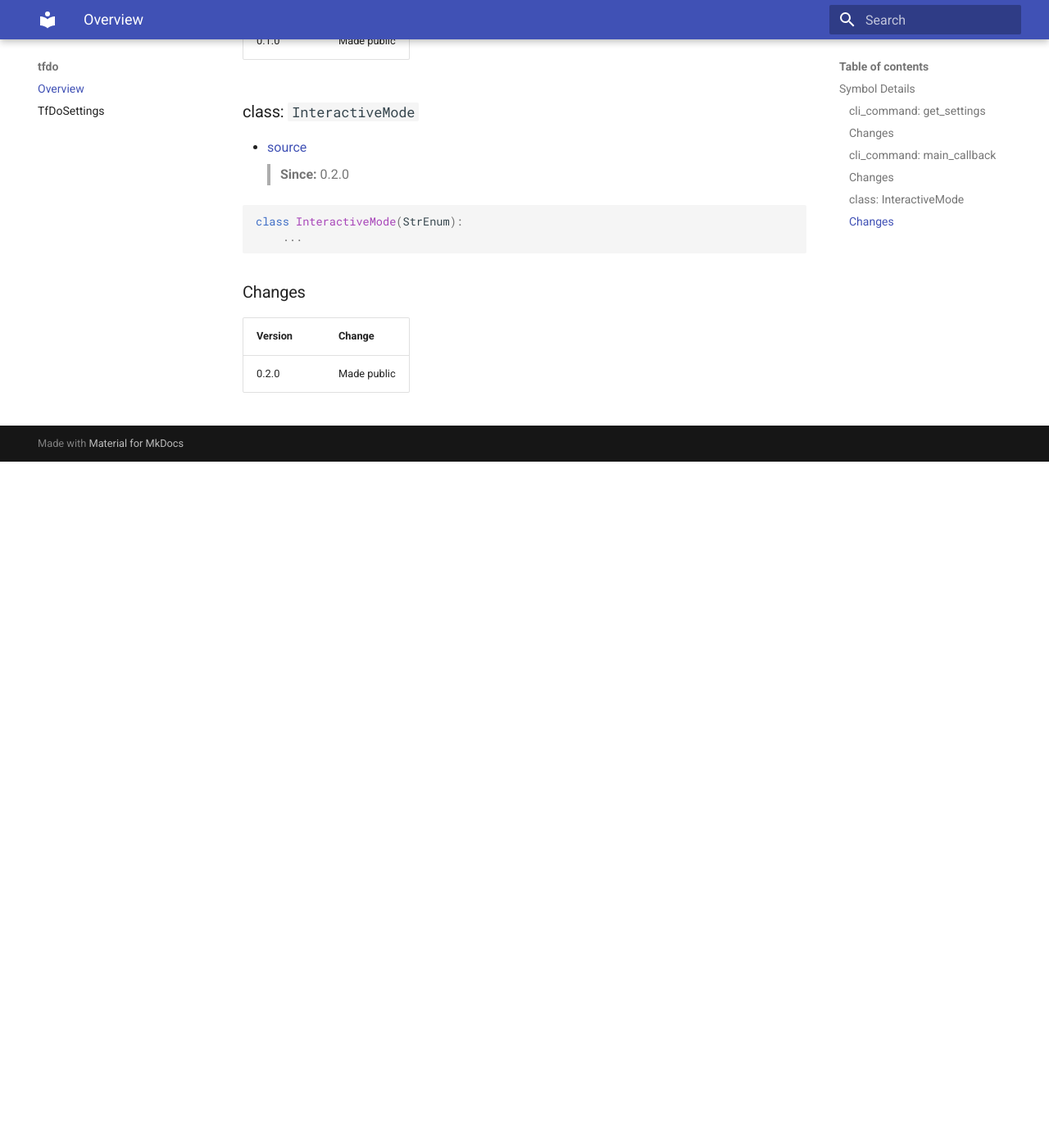
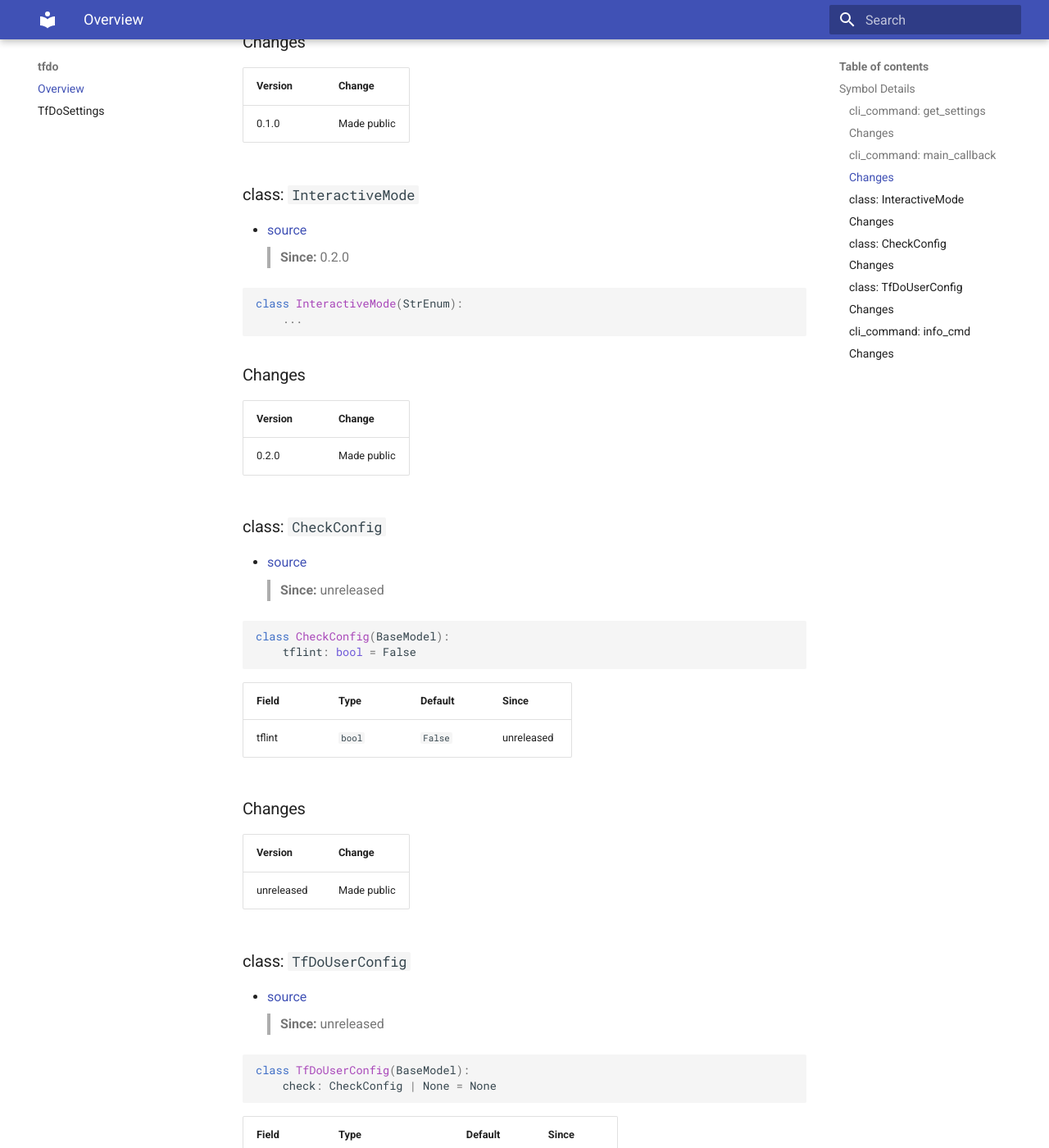
Before and after one commit to EspenAlbert/tfdo, an MkDocs documentation site: the page built from docs/_root/index.md, in a window 1280 px wide and 1400 px high, scrolled down 1667 px. Shown: the whole window at 82% size. Built offline with MkDocs 1.6.1 and Material for MkDocs 9.7.7, drawn with Linux system fonts in a browser that asks for light colours; before the commit the page ends 2230 px from its top, so only the background shows below that; some of the changed text lies outside the part shown.

Commit message:
feat: Add CheckConfig and TfDoUserConfig classes, enhance documentation with new settings and commands

````diff
--- a/.groups.yaml
+++ b/.groups.yaml
@@ -2,11 +2,15 @@
 groups:
 - name: __ROOT__
   owned_modules:
+  - _internal.core.cmd_info
   - _internal.settings
   - _internal.typer_app
   owned_refs:
+  - _internal.core.cmd_info.info_cmd
+  - _internal.settings.CheckConfig
   - _internal.settings.InteractiveMode
   - _internal.settings.TfDoSettings
+  - _internal.settings.TfDoUserConfig
   - _internal.typer_app.get_settings
   - _internal.typer_app.main_callback
 - name: core
--- a/docs/_root/index.md
+++ b/docs/_root/index.md
@@ -4,9 +4,12 @@
 <!-- === OK_EDIT: pkg-ext header === -->
 
 <!-- === DO_NOT_EDIT: pkg-ext symbols === -->
+- [`CheckConfig`](#checkconfig_def)
 - [`InteractiveMode`](#interactivemode_def)
 - [TfDoSettings](./tfdosettings.md)
+- [`TfDoUserConfig`](#tfdouserconfig_def)
 - [`get_settings`](#get_settings_def)
+- [`info_cmd`](#info_cmd_def)
 - [`main_callback`](#main_callback_def)
 <!-- === OK_EDIT: pkg-ext symbols === -->
 
@@ -65,7 +68,7 @@ def main_callback(*, binary: str = 'terraform', tf_version: str | None = ..., wo
 <a id="interactivemode_def"></a>
 
 ### class: `InteractiveMode`
-- [source](../../tfdo/_internal/settings.py#L12)
+- [source](../../tfdo/_internal/settings.py#L20)
 > **Since:** 0.2.0
 
 ```python
@@ -79,3 +82,67 @@ class InteractiveMode(StrEnum):
 |---------|--------|
 | 0.2.0 | Made public |
 <!-- === OK_EDIT: pkg-ext interactivemode_def === -->
+<!-- === DO_NOT_EDIT: pkg-ext checkconfig_def === -->
+<a id="checkconfig_def"></a>
+
+### class: `CheckConfig`
+- [source](../../tfdo/_internal/settings.py#L73)
+> **Since:** unreleased
+
+```python
+class CheckConfig(BaseModel):
+    tflint: bool = False
+```
+
+| Field | Type | Default | Since |
+|---|---|---|---|
+| tflint | `bool` | `False` | unreleased |
+
+### Changes
+
+| Version | Change |
+|---------|--------|
+| unreleased | Made public |
+<!-- === OK_EDIT: pkg-ext checkconfig_def === -->
+<!-- === DO_NOT_EDIT: pkg-ext tfdouserconfig_def === -->
+<a id="tfdouserconfig_def"></a>
+
+### class: `TfDoUserConfig`
+- [source](../../tfdo/_internal/settings.py#L77)
+> **Since:** unreleased
+
+```python
+class TfDoUserConfig(BaseModel):
+    check: CheckConfig | None = None
+```
+
+| Field | Type | Default | Since |
+|---|---|---|---|
+| check | `CheckConfig | None` | `None` | unreleased |
+
+### Changes
+
+| Version | Change |
+|---------|--------|
+| unreleased | Made public |
+<!-- === OK_EDIT: pkg-ext tfdouserconfig_def === -->
+<!-- === DO_NOT_EDIT: pkg-ext info_cmd_def === -->
+<a id="info_cmd_def"></a>
+
+### cli_command: `info_cmd`
+- [source](../../tfdo/_internal/core/cmd_info.py#L39)
+> **Since:** unreleased
+
+```python
+def info_cmd() -> None:
+    ...
+```
+
+Show resolved settings, paths, and user config.
+
+### Changes
+
+| Version | Change |
+|---------|--------|
+| unreleased | Made public |
+<!-- === OK_EDIT: pkg-ext info_cmd_def === -->
````
Also changed, not shown: docs/_root/tfdosettings.md (+1 -1 lines), docs/core/index.md (+6 -3 lines), tfdo/__init__.py (+10 -4 lines), 1 other file.
